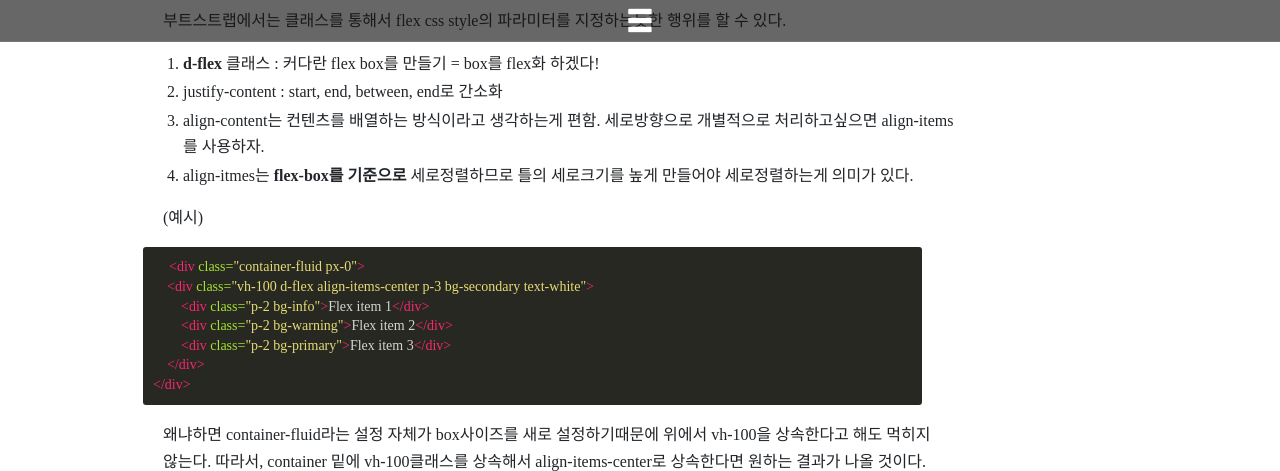
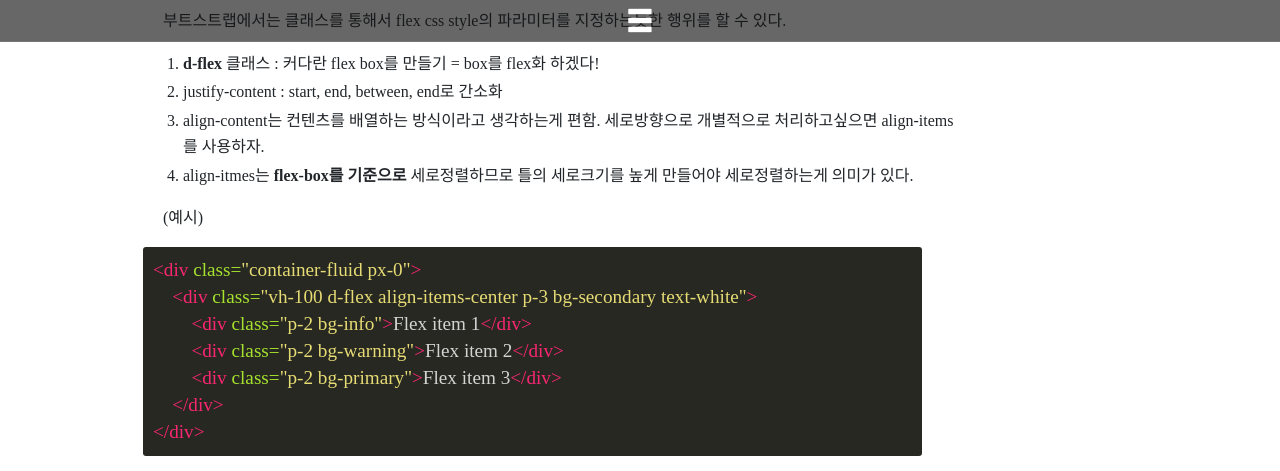
Before and after one commit to DongChanS/DongChanS.github.io, a Jekyll site: the page built from _posts/2019-01-17-17.md, in a window 1280 px wide and 1400 px high, scrolled down 2147 px. Shown: the top 471 px of the window. Built offline with Jekyll 4.4.1, drawn with Linux system fonts in a browser that asks for light colours; nearby versions of some CDN libraries; some web fonts are replaced; comment, search, counter and statistics services are not loaded; grey boxes are pictures that could not be loaded.

Commit message:
Update uno.scss

```diff
--- a/_sass/uno.scss
+++ b/_sass/uno.scss
@@ -1052,8 +1052,7 @@ pre {
 		background: none;
 		border: none;
 		line-height: 1.4;
-		padding: 1rem;
-		font-size: 1.2rem;
+		font-size: 1.2rem !important;
 		}
 
 
```
